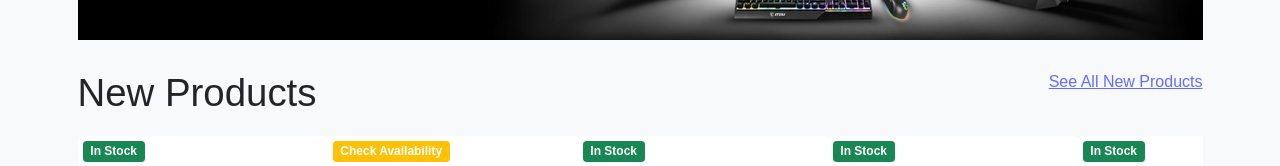
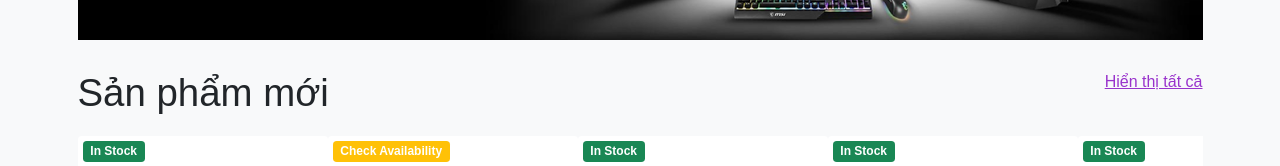
Before and after one commit to tienphat2910/PCStore, a React (Vite) app in the folder client/: page /home in a window 1280 px wide. Shown: the part 397-563 px from the top of the page. Built offline with nearby package versions, Linux system fonts and the light colour scheme.

Commit message:
fix màu chữ

```diff
--- a/client/src/components/ProductDisplay/ProductSection.jsx
+++ b/client/src/components/ProductDisplay/ProductSection.jsx
@@ -22,7 +22,7 @@ const ProductSection = ({ title, products, seeAllLink, brandImage }) => {
             <h2 className="">{title}</h2>
           </div>
           <div className="col text-end">
-            <a href={seeAllLink} className="text-decoration-underline">
+            <a href={seeAllLink} className="text-decoration-underline" style={{ color: "#9933CC" }}>
               {seeAllLink}
             </a>
           </div>
--- a/client/src/pages/Home/ProductDisplay.jsx
+++ b/client/src/pages/Home/ProductDisplay.jsx
@@ -298,7 +298,7 @@ const ProductDisplay = () => {
         <img src={IMAGES.Banner} alt="banner" className="w-100" />
       </div>
 
-      <ProductSection title="New Products" products={newProducts} seeAllLink="See All New Products" />
+      <ProductSection title="Sản phẩm mới" products={newProducts} seeAllLink="Hiển thị tất cả" />
 
       <div className="container my-5 py-4 text-white" style={{ backgroundColor: "#F5F7FF" }}>
         <div className="d-flex align-items-center justify-content-center ">
```
